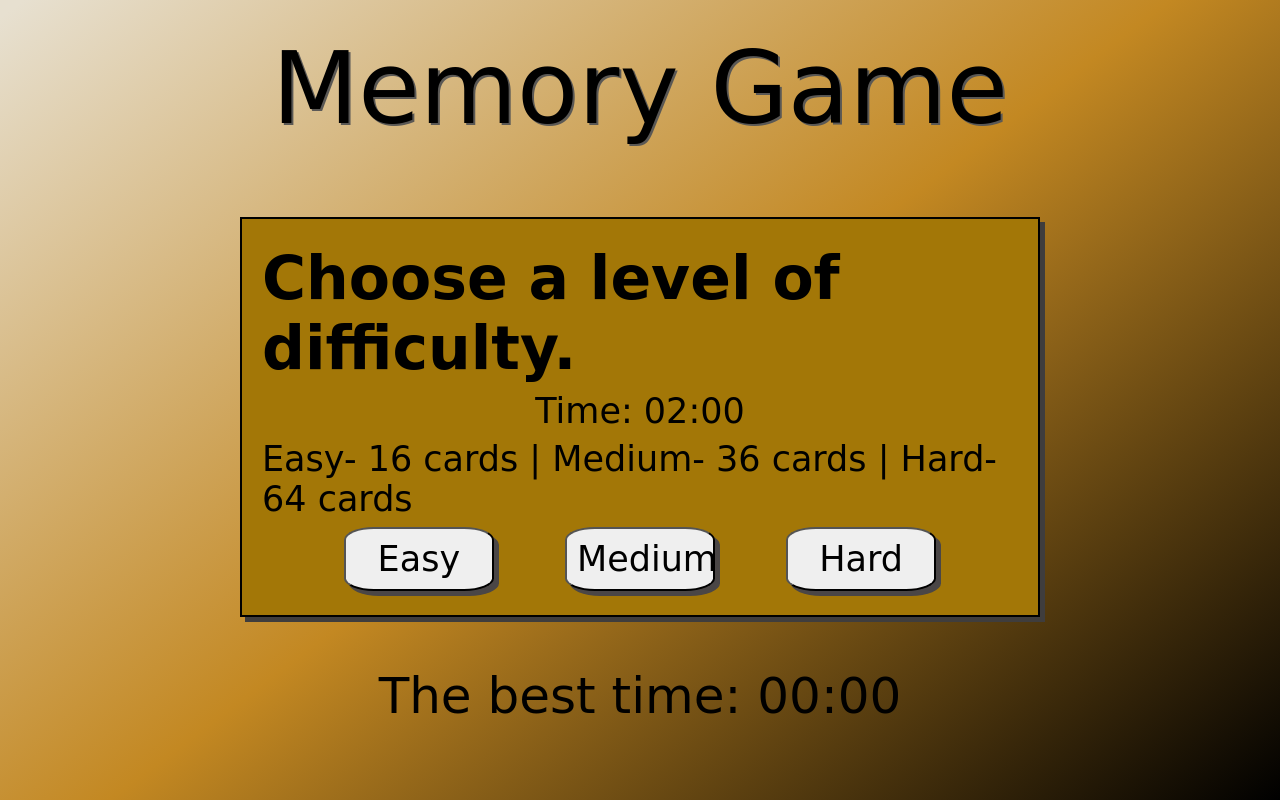
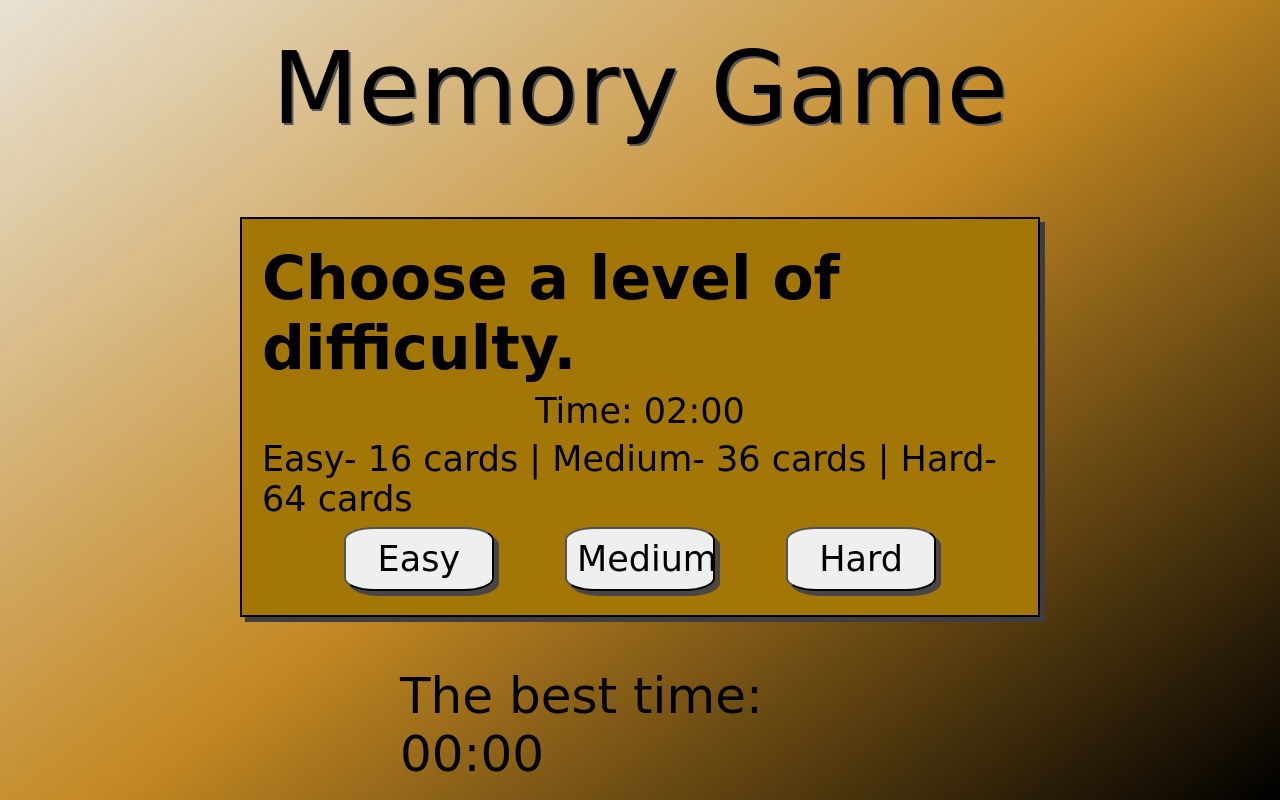
Before and after one commit to AuroreNoire0/MemoryGame, a website built with Parcel: page index.html in a window 1280 px wide. Built offline with nearby package versions, Linux system fonts and the light colour scheme; a web font is replaced by a local one.

Commit message:
Last version

```diff
--- a/style.css
+++ b/style.css
@@ -126,11 +126,19 @@ body {
   width: 50rem;
 }
 
-.timer-label,
+.timer-label {
+  padding: 1rem;
+  width: 20rem;
+}
+
 .best-time {
   padding: 1rem;
+  width: 30rem;
 }
 
+.statistics-start .best-time {
+  width: 50rem;
+}
 .visible {
   display: flex;
 }
```
